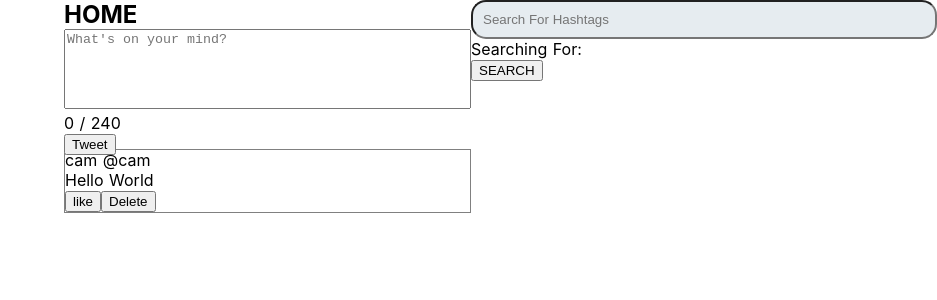
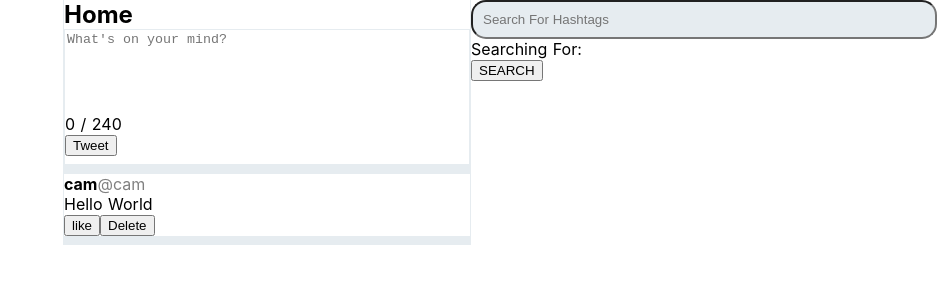
Before and after one commit to CMURPH56/twitter-clone, a Nuxt app: page / in a window 1280 px wide. Shown: the top 300 px of the page, without its empty margins (343-1280 px from the left). Built offline with nearby package versions, Linux system fonts and the light colour scheme.

Commit message:
started making the styles looking a bit nicer

```diff
--- a/components/ComposeTweet.vue
+++ b/components/ComposeTweet.vue
@@ -52,7 +52,7 @@
             .filter( x => x.charAt(0) == '#')
             .map( word => word = word.toLowerCase())
       this.newTweet.hashTags = hashTags
-     },
+     }
     //  uploadImage: function(event) {
     //    event.preventDefault();
     //  }
@@ -62,12 +62,14 @@
 
 <style>
 .tweetInputModule{
-  height: 15vh;
+  height: 17vh;
   width: 100%;
+  border: 1px solid rgb(230, 236, 240);
 }
 .inputTweet{
   width: 100%;
   height: 10vh;
   resize: none;
+  border: none;
 }
 </style>
--- a/components/Tweet.vue
+++ b/components/Tweet.vue
@@ -1,8 +1,8 @@
 <template>
   <section :v-bind="post.id" class="tweet">
     <div class="name">
-      {{post.user}}
-      {{post.handle}}
+      <span class='post-user'>{{post.user}}</span>
+      <span class='post-handle'>{{post.handle}}</span>
     </div>
     <div class="message">
       {{post.message}}
@@ -34,8 +34,15 @@ export default {
 </script>
 
 <style>
-.tweet{
-  border: 1px solid grey;
+.tweet {
+  border-top: 1px solid rgb(230, 236, 240);
+  border-bottom: 1px solid rgb(230, 236, 240);
+}
+.post-user{
+  font-weight: bold;
+}
+.post-handle{
+  color: grey;
 }
 
 </style>
--- a/pages/index.vue
+++ b/pages/index.vue
@@ -4,12 +4,14 @@
       <SearchBar />
     </div>
     <div class="column column-two">
-      <h2> HOME </h2>
+      <h2> Home </h2>
       <ComposeTweet />
-      <div v-for="post in storedTweets" :key="post.tweet">
-        <Tweet
-          v-bind:post="post"
-        />
+      <div class="tweets" >
+        <div v-for="post in storedTweets" :key="post.tweet">
+          <Tweet
+            v-bind:post="post"
+          />
+        </div>
       </div>
     </div>
     <div class="column column-three">
@@ -44,6 +46,10 @@ export default {
 </script>
 
 <style>
+.tweets{
+  border-top: 0.5em solid rgb(230, 236, 240);
+  border-bottom: 0.5em solid rgb(230, 236, 240);
+}
 .container {
   display: flex;
 }
@@ -54,9 +60,13 @@ export default {
   order: 3;
 }
 .column-two {
+  border-left: 1px solid rgb(230, 236, 240);
+  border-right: 1px solid rgb(230, 236, 240);
   order: 1  ;
 }
 .column-tree {
+  border-left: 1px solid rgb(230, 236, 240);
+  border-right: 1px solid rgb(230, 236, 240);
   order: 2;
 }
 </style>
```
